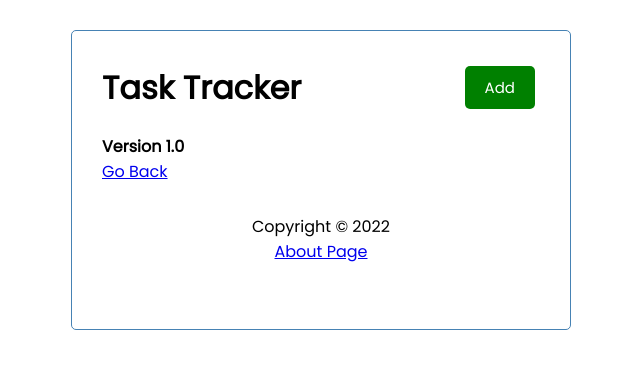
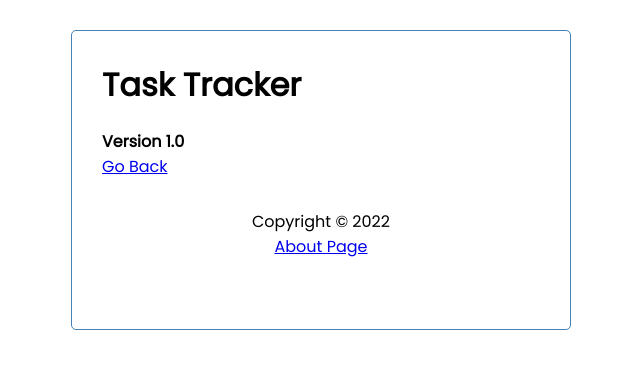
Before and after one commit to MainulDip/EverydayReactJS, a React (Create React App) app in the folder core2022/: page /about in a window 1280 px wide. Shown: the top 368 px of the page, without its empty margins (319-959 px from the left). Built offline with nearby package versions, Linux system fonts and the light colour scheme; data requests are answered from the project's data file.

Commit message:
Attaching v6 of react-router-dom

```diff
--- a/core2022/src/components/Header.tsx
+++ b/core2022/src/components/Header.tsx
@@ -1,17 +1,20 @@
 import React from "react";
 import PropTypes from "prop-types";
 import Button from "./Button";
+import { useLocation } from "react-router-dom";
 
 function Header({ title, onAdd, showAdd }: { title?: string; onAdd?: any; showAdd: boolean }) {
+  const location = useLocation();
   const clickerFn = () => {
     console.log("Clicked");
+    console.log(location.pathname);
     onAdd();
   };
 
   return (
     <header className="header">
       <h1 className="">{title}</h1>
-      <Button color={showAdd ? "black" : "green"} text={showAdd ? "Close" : "Add"} buttonClick={clickerFn} />
+      {location?.pathname === '/' && <Button color={showAdd ? "black" : "green"} text={showAdd ? "Close" : "Add"} buttonClick={clickerFn} />}
     </header>
   );
 }
```
Also changed, not shown: 1 other file (tests, documents, lock files or other folders).
